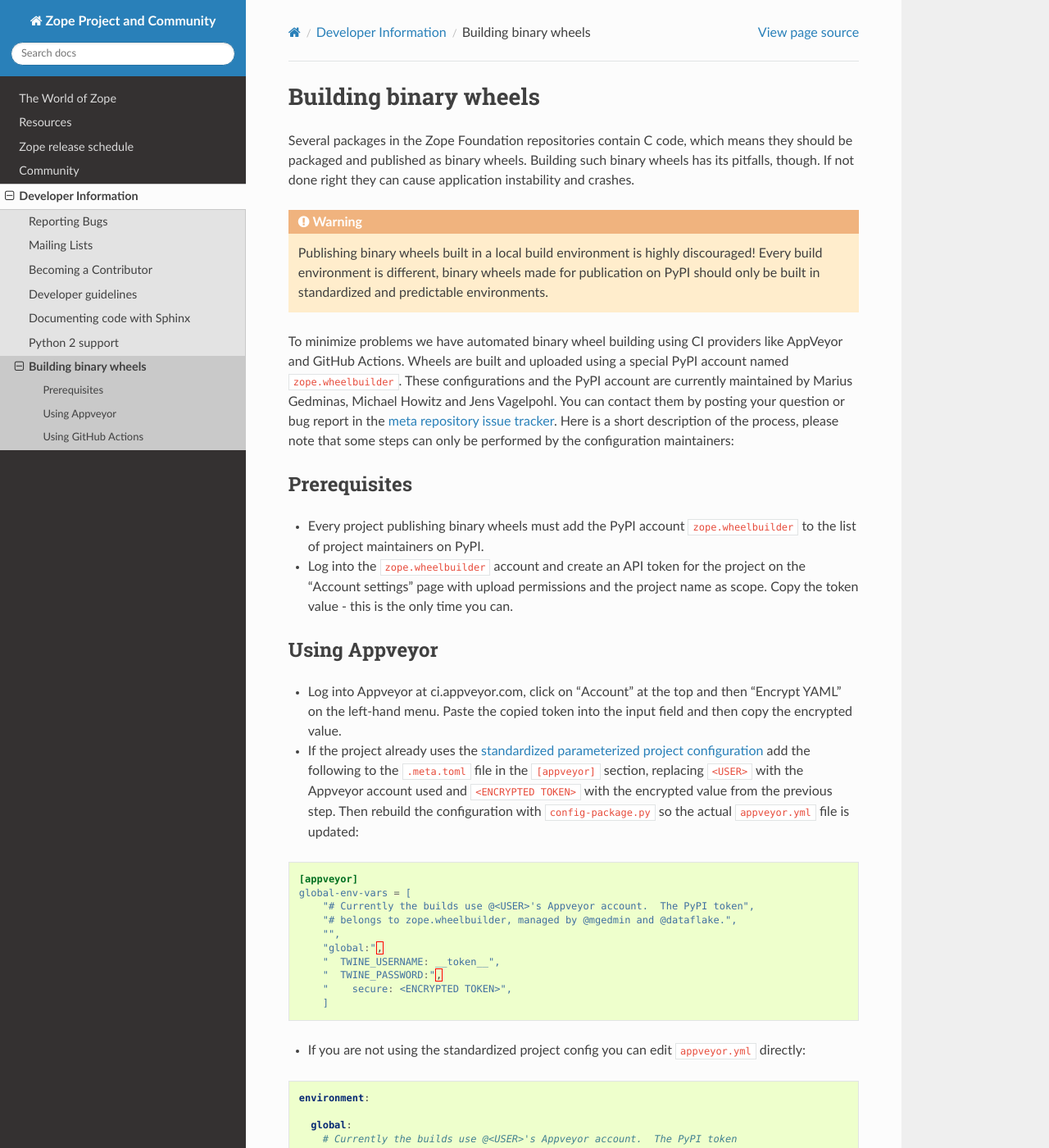
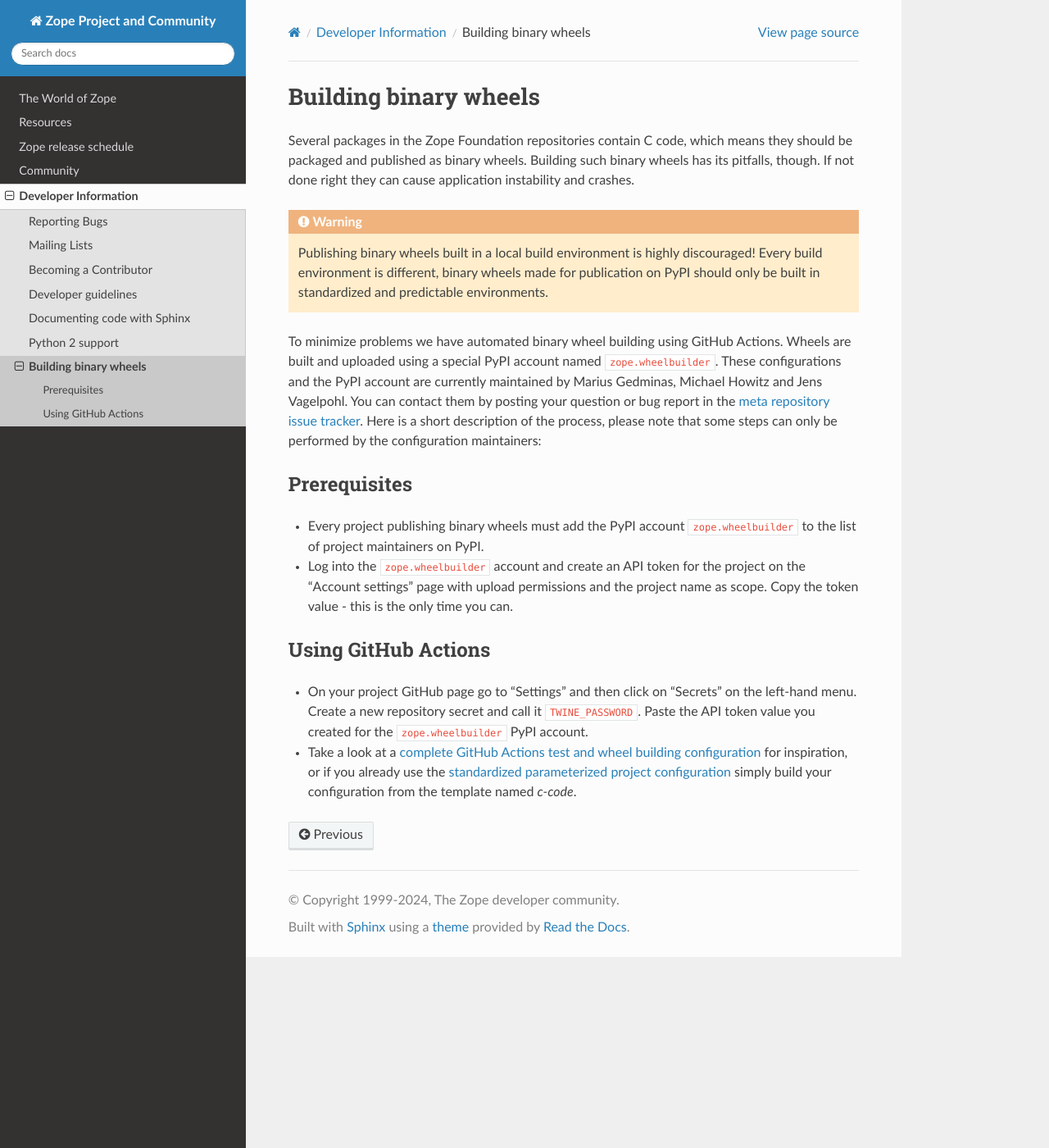
Before and after one commit to zopefoundation/www.zope.org, a Sphinx documentation site: the page built from docs/developer/binarywheels.rst, in a window 1280 px wide and 1400 px high. Shown: the whole window at 82% size. Built offline with Sphinx 7.4.7 and the Read the Docs theme 2.0.0, drawn with Linux system fonts in a browser that asks for light colours; some of the changed text lies outside the part shown.

Commit message:
- remove appveyor references

```diff
--- a/docs/developer/binarywheels.rst
+++ b/docs/developer/binarywheels.rst
@@ -13,8 +13,8 @@ application instability and crashes.
     publication on PyPI should only be built in standardized and predictable
     environments.
 
-To minimize problems we have automated binary wheel building using CI providers
-like AppVeyor and GitHub Actions. Wheels are built and uploaded using a special
+To minimize problems we have automated binary wheel building using GitHub
+Actions. Wheels are built and uploaded using a special
 PyPI account named ``zope.wheelbuilder``. These configurations and the PyPI
 account are currently maintained by Marius Gedminas, Michael Howitz and Jens
 Vagelpohl. You can contact them by posting your question or bug report in the
@@ -31,54 +31,6 @@ Prerequisites
   project on the "Account settings" page with upload permissions and the
   project name as scope. Copy the token value - this is the only time you can.
 
-Using Appveyor
---------------
-- Log into Appveyor at ci.appveyor.com, click on "Account" at the top and then
-  "Encrypt YAML" on the left-hand menu. Paste the copied token into the input
-  field and then copy the encrypted value.
-- If the project already uses the `standardized parameterized project
-  configuration <https://github.com/zopefoundation/meta/tree/master/config>`_
-  add the following to the ``.meta.toml`` file in the ``[appveyor]`` section,
-  replacing ``<USER>`` with the Appveyor account used and ``<ENCRYPTED TOKEN>``
-  with the encrypted value from the previous step. Then rebuild the
-  configuration with ``config-package.py`` so the actual ``appveyor.yml`` file
-  is updated:
-
-.. code:: ini
-
-    [appveyor]
-    global-env-vars = [
-        "# Currently the builds use @<USER>'s Appveyor account.  The PyPI token",
-        "# belongs to zope.wheelbuilder, managed by @mgedmin and @dataflake.",
-        "",
-        "global:",
-        "  TWINE_USERNAME: __token__",
-        "  TWINE_PASSWORD:",
-        "    secure: <ENCRYPTED TOKEN>",
-        ]
-
-- If you are not using the standardized project config you can edit
-  ``appveyor.yml`` directly:
-
-.. code:: yaml
-
-    environment:
-
-      global:
-        # Currently the builds use @<USER>'s Appveyor account.  The PyPI token
-        # belongs to zope.wheelbuilder, managed by @mgedmin and @dataflake.
-
-        TWINE_USERNAME: __token__
-        TWINE_PASSWORD:
-          secure: <ENCRYPTED TOKEN>
-
-    <...>
-
-    deploy_script:
-      - ps: if ($env:APPVEYOR_REPO_TAG -eq $TRUE) { pip install twine; twine upload --skip-existing dist\*.whl }
-
-    deploy: on
-
 
 Using GitHub Actions
 --------------------
```
